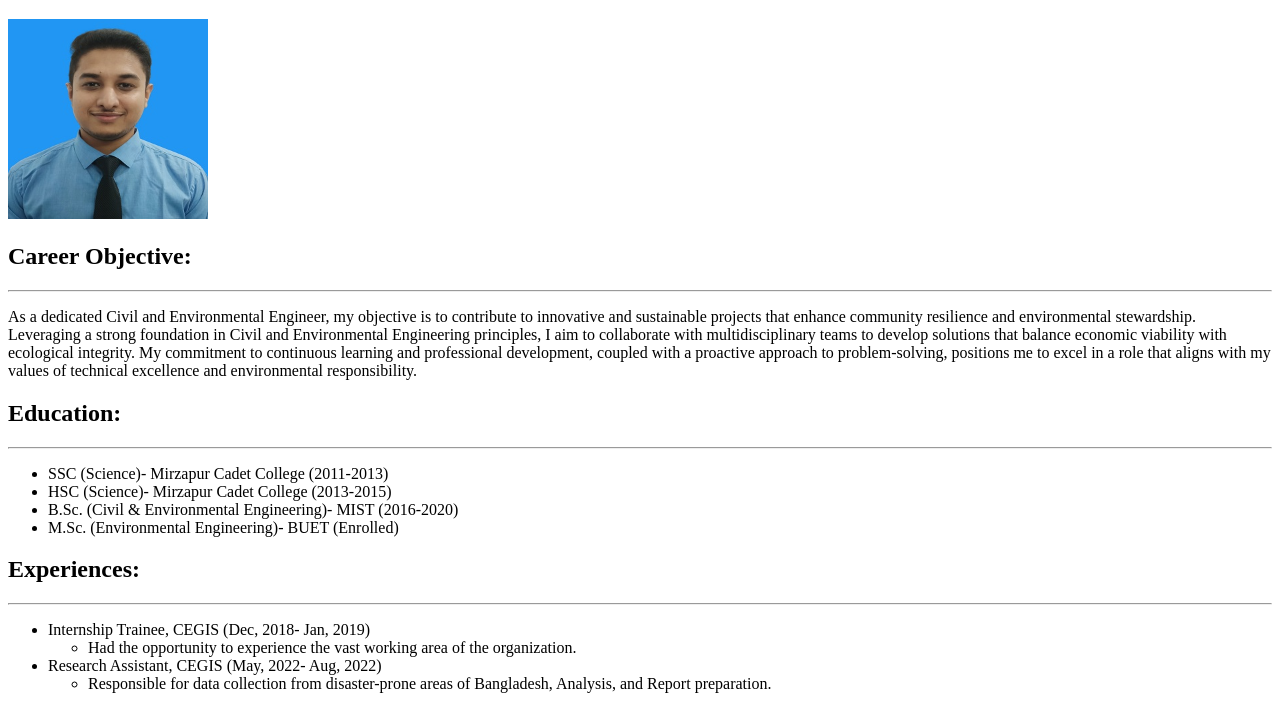
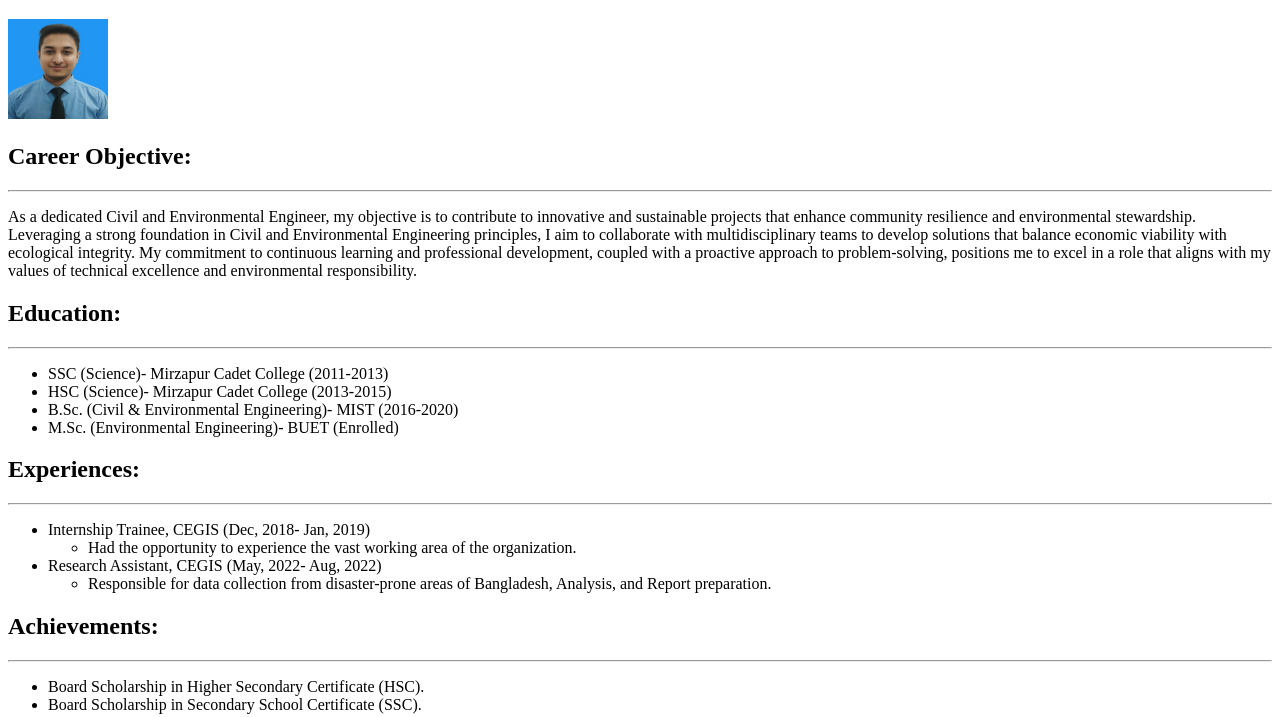
Before and after one commit to ShihabRabbi/Capstone-Project--1, a plain HTML site: page index.html in a window 1280 px wide. Shown: the part 61-778 px from the top of the page. Drawn offline with Linux system fonts and the light colour scheme.

Commit message:
Add files via upload

```diff
--- a/index.html
+++ b/index.html
@@ -6,7 +6,7 @@
 </head>
 <body>
   <h1>MD. Fazlay Rabbi Shihab</h1>
-  <img src="./Assets/300x300- New.jpg" height="200"/>
+  <img src="./Assets/300x300- New.jpg" height="100"/>
   <h2>Career Objective:</h2>
   <hr/>
   <p>
```
